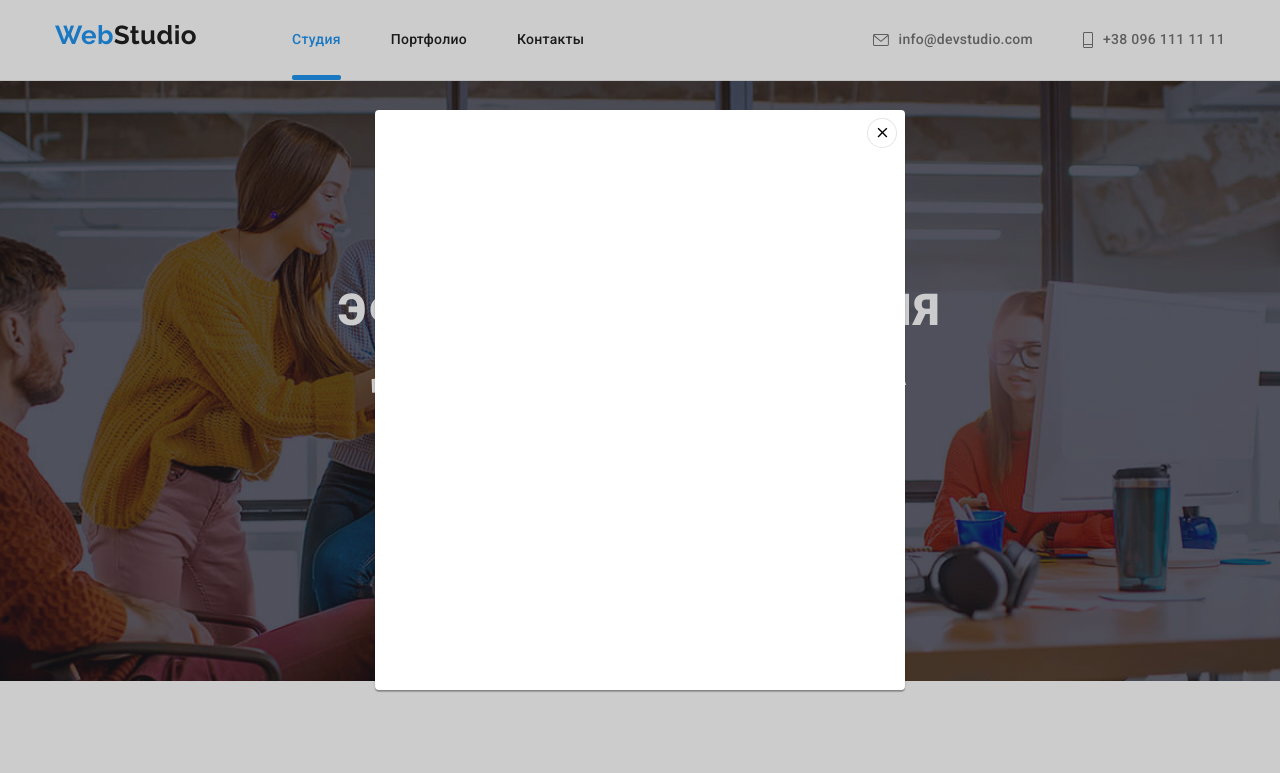
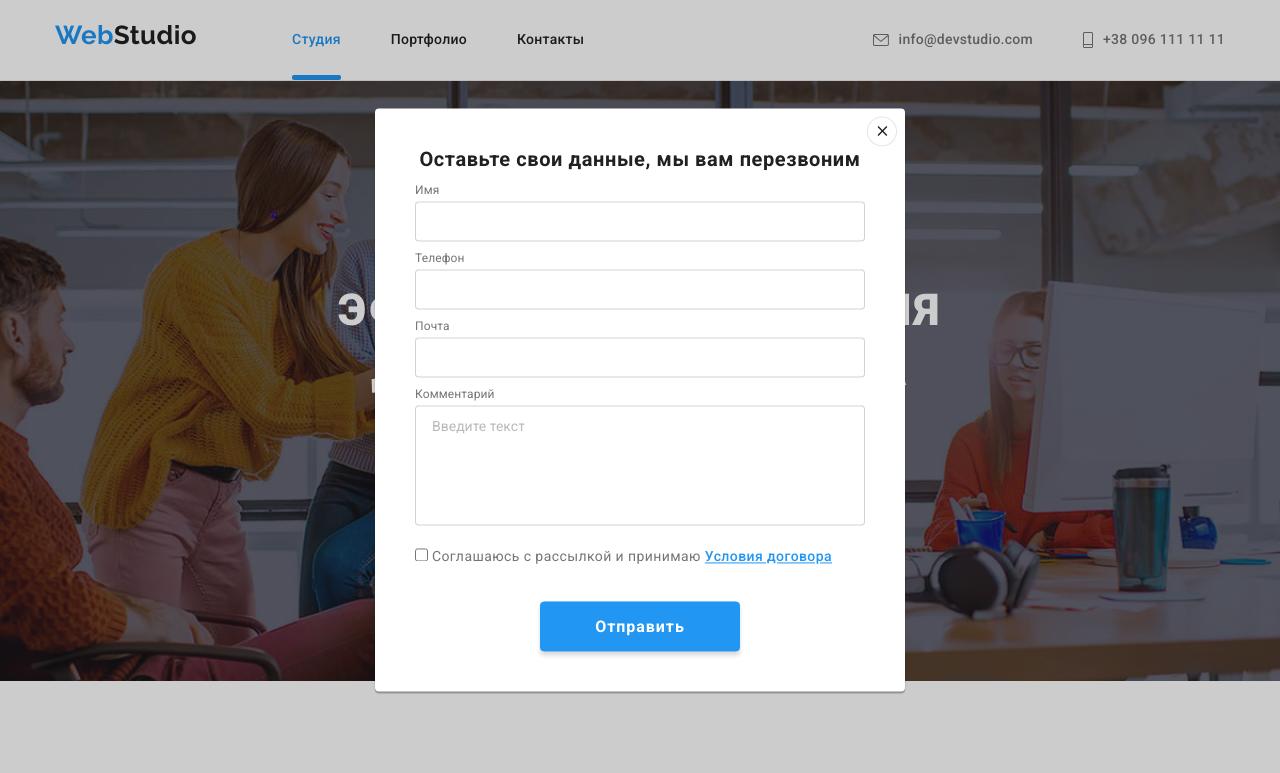
Before and after one commit to Plutnickfly/goit-markup-hw-06, a plain HTML site: page index.html in a window 1280 px wide. Both pictures are taken after a click on the button "Заказать услугу". Shown: the top 773 px of the page. Drawn offline with nearby package versions, Linux system fonts and the light colour scheme.

Commit message:
Initial commit

```diff
--- a/css/styles.css
+++ b/css/styles.css
@@ -44,6 +44,11 @@ p {
 
 .link:hover,
 .link:focus {
+  color: var(--blue-color);
+}
+
+.underline {
+  text-decoration: underline;
   color: var(--blue-color);
 }
 
@@ -544,12 +549,28 @@ h3.people-name {
   transition: background-color 250ms var(--cubic-timing),
     color 250ms var(--cubic-timing), box-shadow 250ms var(--cubic-timing);
 }
+
+/* .service-button {
+  position: absolute;
+  top: 8px;
+  right: 8px;
+  width: 30px;
+  height: 30px;
+  border-radius: 50%;
+  border: 1px solid rgba(0, 0, 0, 0.1);
+  background: #ffffff;
+  cursor: pointer;
+  fill: #212121;
+  transition: fill 250ms cubic-bezier(0.4, 0, 0.2, 1);
+} */
+
 .service-button {
-  padding: 10px 32px;
+  padding: 10px 29.5px;
   border: 1px solid var(--blue-color);
   box-shadow: 0px 4px 4px rgba(0, 0, 0, 0.15);
   border-radius: 4px;
-
+  width: 200px;
+  height: 50px;
   font-weight: 700;
   font-size: 16px;
   line-height: 1.87;
@@ -567,6 +588,18 @@ h3.people-name {
   width: 1px !important;
   overflow: hidden;
 }
+
+h2.hidden {
+  position: absolute !important;
+  clip: rect(1px 1px 1px 1px);
+  clip: rect(1px, 1px, 1px, 1px);
+  padding: 0 !important;
+  border: 0 !important;
+  height: 1px !important;
+  width: 1px !important;
+  overflow: hidden;
+}
+
 .list.flex {
   justify-content: left;
 }
@@ -726,6 +759,8 @@ h3.people-name {
   top: 50%;
   left: 50%;
   /* perspective: 1000px; */
+
+  padding: 40px;
   border-radius: 4px;
   box-shadow: 0px 1px 3px rgba(0, 0, 0, 0.12), 0px 1px 1px rgba(0, 0, 0, 0.14),
     0px 2px 1px rgba(0, 0, 0, 0.2);
@@ -742,23 +777,104 @@ h3.people-name {
   position: absolute;
   width: 30px;
   height: 30px;
-  right: 0;
-  top: 0;
+  right: 8px;
+  top: 8px;
 
   display: flex;
   justify-content: center;
   align-items: center;
 
-  margin-right: 8px;
-  margin-top: 8px;
   border: 1px solid rgba(0, 0, 0, 0.1);
   border-radius: 50%;
 
   background-color: #ffffff;
   cursor: pointer;
+  fill: var(--primary-text-color);
+  transition: fill 250ms var(--cubic-timing);
 }
+
+.modal-btn-close:hover,
+.modal-btn-close:focus {
+  fill: var(--blue-color);
+}
+
 .modal-icon-svg {
   width: 18px;
   height: 18px;
-  fill: #000000;
 }
+
+.contact-form {
+  position: relative;
+  display: flex;
+  flex-direction: column;
+  margin-bottom: 10px;
+  text-align: left;
+}
+
+.contact-form-label {
+  font-weight: 400;
+  font-size: 12px;
+  line-height: 1.17;
+  letter-spacing: 0.01em;
+  color: var(--main-text-color);
+  margin-bottom: 4px;
+}
+
+.contact-form-svg {
+  position: absolute;
+  bottom: 11px;
+  left: 12px;
+  fill: var(--primary-text-color);
+  pointer-events: none;
+  transition: fill 250ms var(--cubic-timing);
+}
+
+.contact-form-input {
+  position: relative;
+  min-width: 100%;
+  height: 40px;
+  border: 1px solid rgba(33, 33, 33, 0.2);
+  border-radius: 4px;
+  cursor: pointer;
+  padding-left: 42px;
+  padding-top: 12px;
+  padding-bottom: 12px;
+  transition: border-color 250ms var(--cubic-timing);
+}
+
+.comments {
+  height: 120px;
+  padding: 12px 16px;
+  resize: none;
+  margin-bottom: 20px;
+}
+
+.comments::placeholder {
+  font-weight: 400;
+  font-size: 14px;
+  line-height: 1.17;
+  opacity: 50%;
+}
+
+.contact-form-input:focus {
+  border-color: var(--blue-color);
+  outline: none;
+}
+.contact-form-input:focus + .contact-form-svg {
+  fill: var(--blue-color);
+}
+
+.contacts-title {
+  font-weight: 700;
+  font-size: 20px;
+  line-height: 1.15;
+  text-align: center;
+  letter-spacing: 0.03em;
+  margin-bottom: 12px;
+  color: var(--primary-text-color);
+}
+
+.contact-form-checkbox {
+  margin-bottom: 30px;
+  position: relative;
+}
--- a/index.html
+++ b/index.html
@@ -380,18 +380,76 @@
                     </li>
                 </ul>
             </div>
+
         </div>
+
     </footer>
+    <!-- is-hidden -->
     <div class="backdrop is-hidden" data-modal>
-        <div class="modal">
+        <div class="modal container">
             <button type="button" class="modal-btn-close" data-modal-close>
                 <svg class="modal-icon-svg">
                     <use href="./svg/sprite.svg#close-black"></use>
                 </svg>
             </button>
+
+            <h2 class="contacts-title">Оставьте свои данные, мы вам перезвоним</h2>
+            <form class="js-speaker-form">
+                <div class="contact-form">
+                    <label class="contact-form-label" for="user-name">Имя</label>
+
+                    <input class="contact-form-input" type="text" name="user-name" id="user-name" placeholder=" "
+                        autofocus>
+                    <svg class="contact-form-svg" width="18px" height="18px">
+                        <use href="./svg/sprite.svg#icon-person-black" width="18"></use>
+                    </svg>
+                </div>
+                <div class="contact-form">
+                    <label class="contact-form-label" for="user-tel">Телефон</label>
+                    <input class="contact-form-input" type="tel" name="user-phone" id="user-tel" placeholder=" ">
+                    <svg class="contact-form-svg" width="18px" height="18px">
+                        <use href="./svg/sprite.svg#icon-phone-black" width="18"></use>
+                    </svg>
+                </div>
+                <div class="contact-form">
+
+                    <label class="contact-form-label" for="user-mail">Почта</label>
+                    <input class="contact-form-input" type="email" name="user-mail" id="user-mail" placeholder=" ">
+                    <svg class="contact-form-svg" width="18px" height="18px">
+                        <use href="./svg/sprite.svg#icon-email-black" width="18"></use>
+                    </svg>
+                </div>
+                <div class="contact-form">
+                    <label class="contact-form-label" for="user-comentary">Комментарий</label>
+                    <textarea for="user-comment" class="contact-form-input comments" name="user-message"
+                        id="user-comentary" cols="30" rows="10" placeholder="Введите текст"></textarea>
+                    <div class="checkbox-field">
+                        <input type="checkbox" class="contact-form-checkbox" name="" id="">
+                        <label for="agree" class="contact-form-checkbox-text"> Соглашаюсь с рассылкой и принимаю <a
+                                href="" class="link underline">Условия
+                                договора</a></label>
+                    </div>
+                </div>
+                <button class="button-blue service-button" type="submit">Отправить</button>
+            </form>
+
+
+
         </div>
     </div>
     <script src="./js/modal.js"></script>
+    <script>(() => {
+            document.
+                querySelector('.js-speaker-form')
+                .addEventListener('submit', e => {
+                    e.preventDefault();
+
+                    new FormData(e.currentTarget).forEach((value, name) =>
+                        console.log(`${name}: ${value}`),
+                    );
+                });
+        })();
+    </script>
 </body>
 
 </html>
```
Also changed, not shown: svg/Not Optimized/email-black-18dp 1.svg (added), svg/Not Optimized/person-black-18dp 1.svg (added), svg/Not Optimized/phone-black-18dp 1.svg (added), svg/email-black-18dp 1 (1).svg (added), svg/person-black-18dp 1.svg (added), svg/phone-black-18dp 1.svg (added), svg/sprite.svg, svg/symbol-defs.svg.
